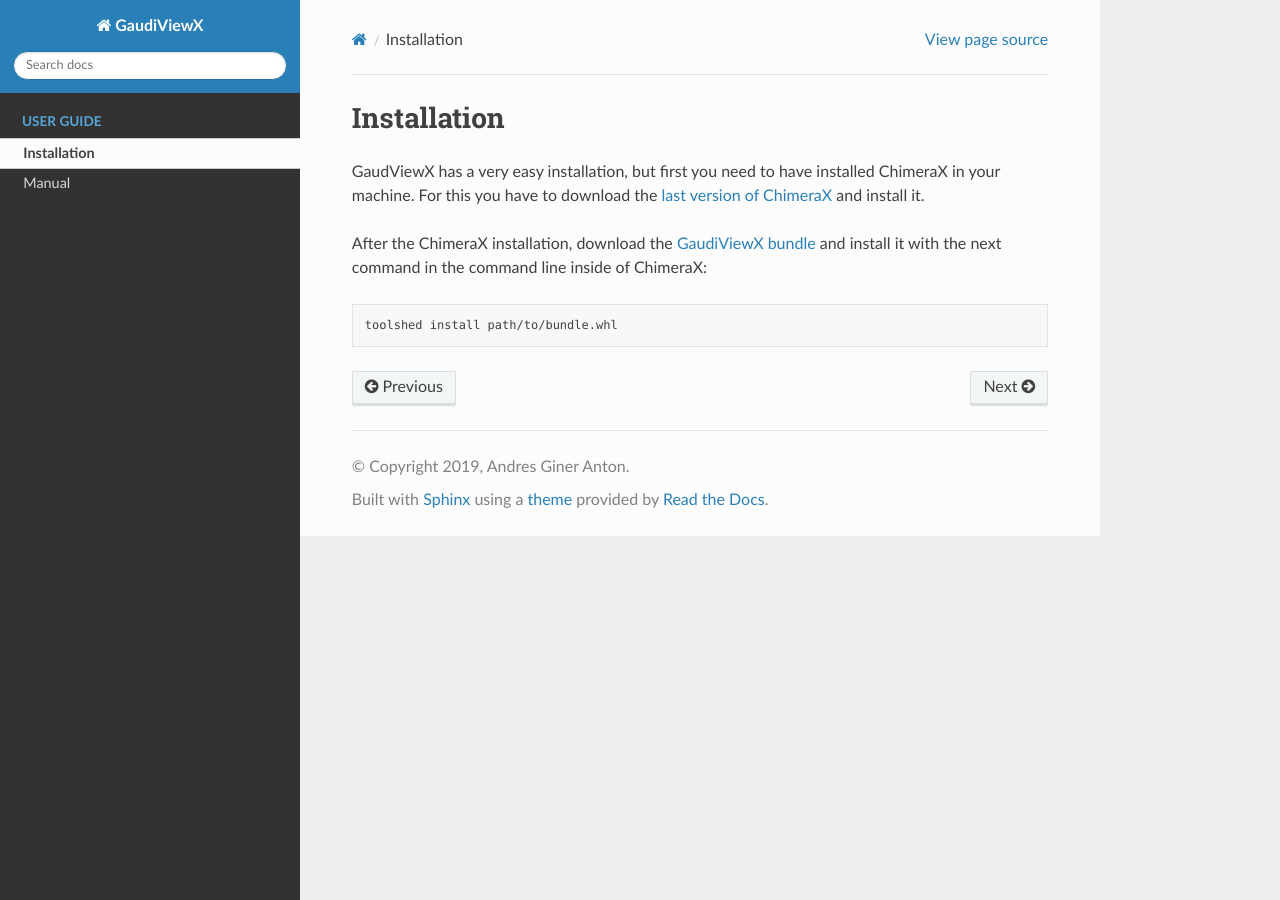
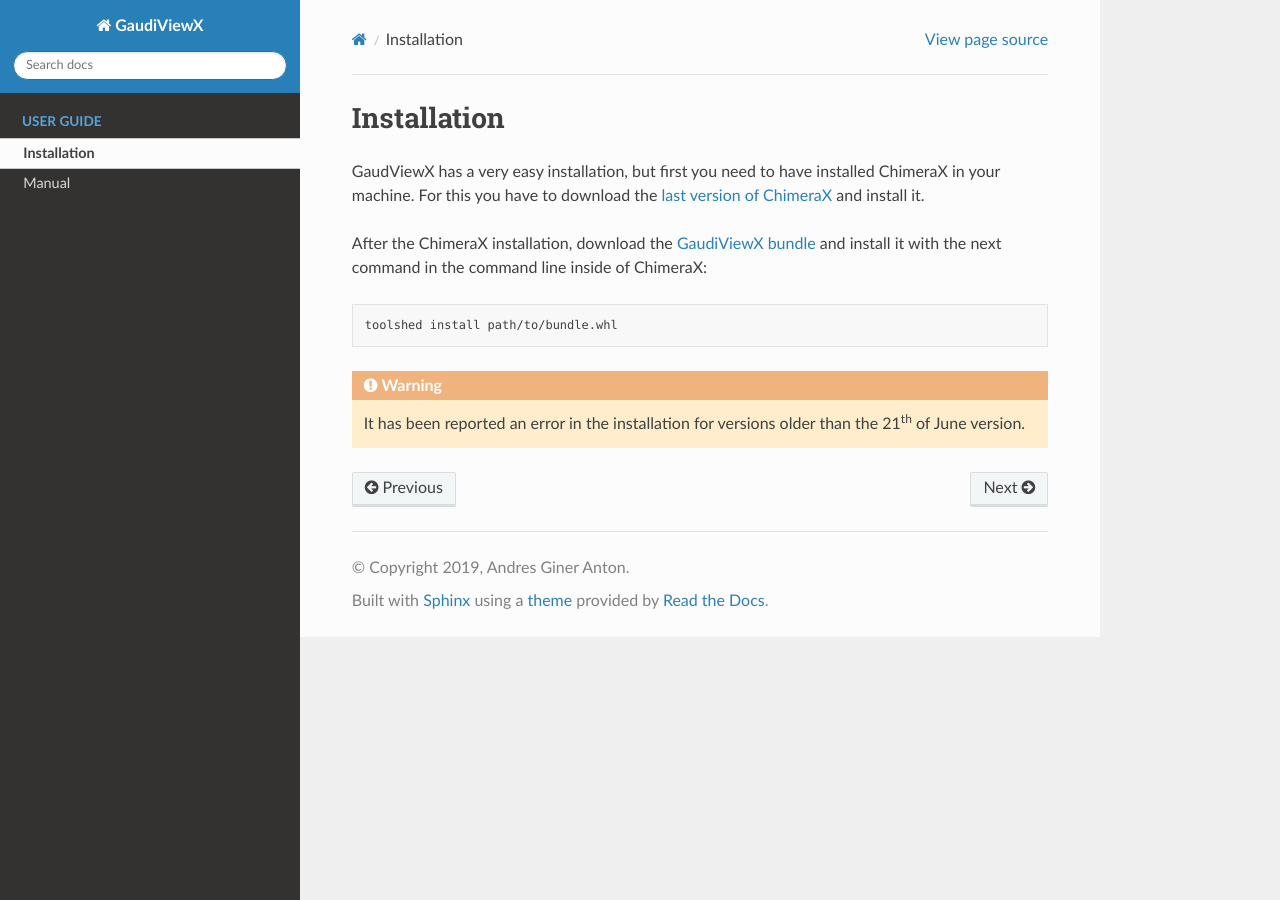
Before and after one commit to insilichem/gaudiviewx, a Sphinx documentation site: the page built from docs/installation.rst, in a window 1280 px wide. Built offline with Sphinx 7.4.7 and the Read the Docs theme 2.0.0, drawn with Linux system fonts in a browser that asks for light colours.

Commit message:
Update installation.rst

```diff
--- a/docs/installation.rst
+++ b/docs/installation.rst
@@ -10,3 +10,5 @@
 .. code-block:: bash
 
     toolshed install path/to/bundle.whl
+
+.. warning:: It has been reported an error in the installation for versions older than the 21\ :superscript:`th` of June version.
```
